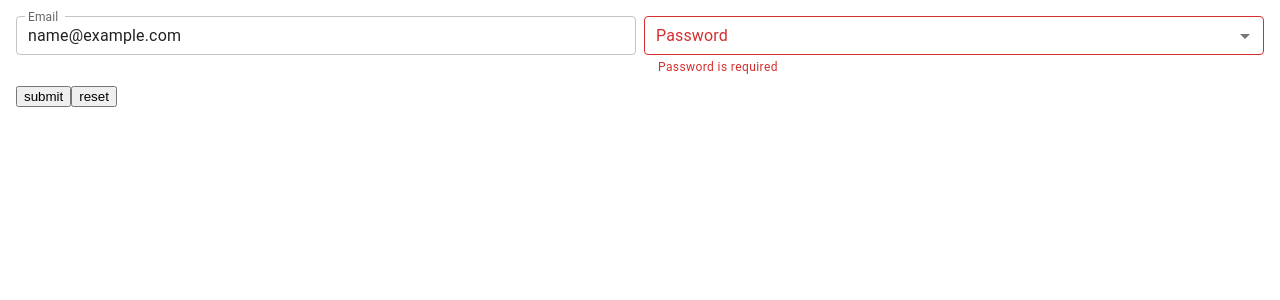
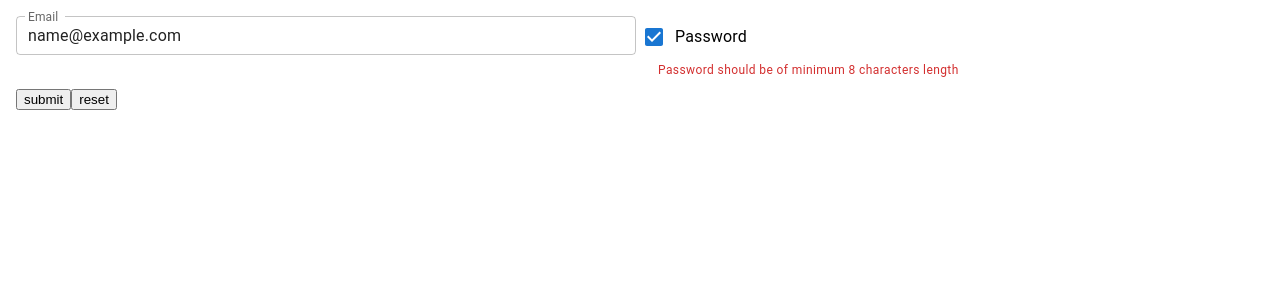
Before and after one commit to hunggtrinhh/cw2023, a React (Create React App) app in the folder fe-web-read-comic/: page / in a window 1280 px wide. Both pictures are taken after typing "name@example.com" into the empty fields and a click on the button "submit". Shown: the top 300 px of the page. Built offline with nearby package versions, Linux system fonts and the light colour scheme.

Commit message:
[AnhNQ] Add checkbox control

```diff
--- /dev/null
+++ b/fe-web-read-comic/src/components/Controls/Checkbox.js
@@ -0,0 +1,30 @@
+import {
+  FormControl,
+  FormControlLabel,
+  FormHelperText,
+  Checkbox as MuiCheckbox,
+} from "@mui/material";
+
+export default function Checkbox(props) {
+  const { name, label, formik, color, ...other } = props;
+  return (
+    <FormControl error={formik.touched[name] && Boolean(formik.errors[name])}>
+      <FormControlLabel
+        control={
+          <MuiCheckbox
+            checked={formik.values[name]}
+            color={color ? color : "primary"}
+            name={name}
+            onChange={formik.handleChange}
+          />
+        }
+        label={label}
+      />
+      {formik.touched[name] && formik.errors[name] && (
+        <FormHelperText>
+          {formik.touched[name] && formik.errors[name]}
+        </FormHelperText>
+      )}
+    </FormControl>
+  );
+}
--- a/fe-web-read-comic/src/components/Controls/Controls.js
+++ b/fe-web-read-comic/src/components/Controls/Controls.js
@@ -1,9 +1,11 @@
 import Input from "./Input";
 import Select from "./Select";
+import Checkbox from "./Checkbox";
 
 const Controls = {
   Input,
   Select,
+  Checkbox,
 };
 
 export default Controls;
--- a/fe-web-read-comic/src/pages/Test.js
+++ b/fe-web-read-comic/src/pages/Test.js
@@ -16,7 +16,7 @@ const validationSchema = yup.object({
 
 const initialValues = {
   email: "",
-  password: "",
+  password: true,
 };
 
 export default function Test() {
@@ -29,9 +29,9 @@ export default function Test() {
   });
 
   const options = [
-    { key: '1', title: '1' },
-    { key: '2', title: '2' },
-    { key: '3', title: '3' },
+    { key: "1", title: "1" },
+    { key: "2", title: "2" },
+    { key: "3", title: "3" },
   ];
 
   return (
@@ -42,11 +42,10 @@ export default function Test() {
             <Controls.Input name="email" label="Email" formik={formik} />
           </Grid>
           <Grid item xs={6}>
-            <Controls.Select
+            <Controls.Checkbox
               name="password"
               label="Password"
               formik={formik}
-              options={options}
             />
           </Grid>
           <Grid item xs={12}>
```
